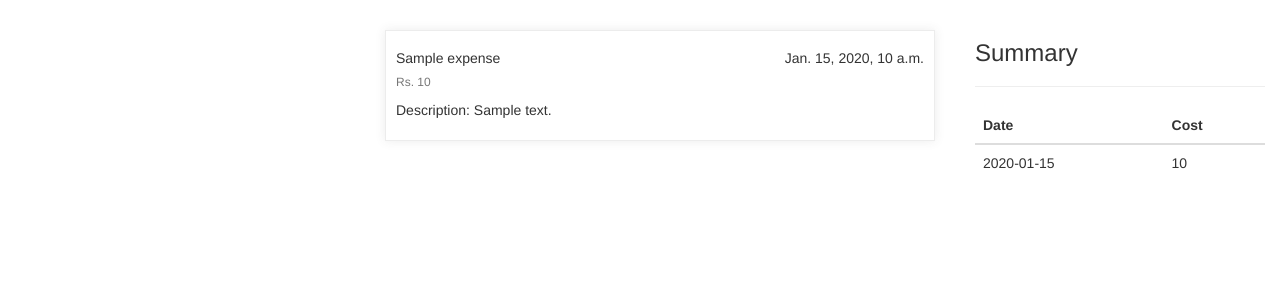
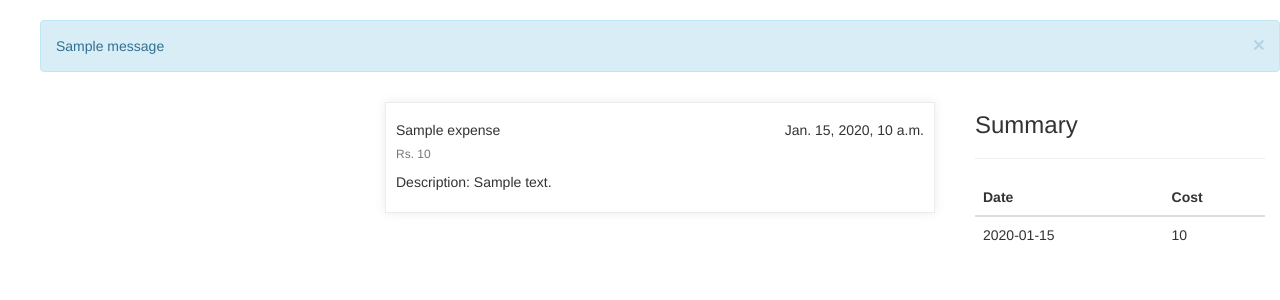
Before and after one commit to PratitiJain/expense-tracker, a Django app: page / in a window 1280 px wide. Shown: the part 52-352 px from the top of the page. Run offline with Django 3.2, Linux system fonts and the light colour scheme; tables that the repository leaves empty hold one stand-in row (values such as "Sample post"); one stand-in notice (Sample message) is shown; some libraries are stand-ins or nearby versions.

Commit message:
added flash messages
Signed-off-by: Chetanya <chetanyashrimalie5@gmail.com>

```diff
--- a/expense_app/templates/expense_app/home.html
+++ b/expense_app/templates/expense_app/home.html
@@ -2,12 +2,26 @@
 {% load staticfiles %}
 {% block title %}Home{% endblock %}
 {% block body %}
+    {% if messages %}
+        <ul class="messages">
+            {% for message in messages %}
+                <div class="alert alert-info alert-dismissable">
+                    <button type="button" class="close" data-dismiss="alert"
+                            aria-hidden="true">&times;
+                    </button>
+                    {{ message }}
+                </div>
+{#                <li{% if message.tags %}#}
+{#                    class="{{ message.tags }}"{% endif %}>{{ message }}</li>#}
+            {% endfor %}
+        </ul>
+    {% endif %}
     <div class="container-fluid">
         <div class="row">
             <div class="col-md-3"></div>
             <div class="col-md-6 col-sm-12">
                 <ul id="myul">
-                <!--looping through items of content-->
+                    <!--looping through items of content-->
                     {% for item in content %}
                         <li class="card"
                             style="border: 1px solid rgba(72,72,72,0.1); box-shadow: 0 0 10px  rgba(72, 72, 72, 0.1); padding: 10px;margin: 10px;list-style-type: none;">
--- a/expense_app/views.py
+++ b/expense_app/views.py
@@ -1,9 +1,10 @@
 # -*- coding: utf-8 -*-
 from __future__ import unicode_literals
 
-from django.http import HttpResponse
-from django.shortcuts import render
+from django.http import HttpResponse, HttpResponseRedirect
+from django.shortcuts import render, redirect
 from django.views import View
+from django.contrib import messages
 
 from expense_app.models import Expense
 from expense_app.forms import ExpenseForm
@@ -15,10 +16,12 @@ def home(request):
     content = Expense.objects.all().order_by('-date')
     # Dictionary
     summary = {}
+
     # temporary variables
     temp_date = 0
     sum = 0
     count = 0
+
     # looping through content and calculating the cost in the order of date
     for item in content:
         if count == 0:
@@ -32,8 +35,10 @@ def home(request):
             sum = item.cost
             summary[str(item.date.date())] = item.cost
         temp_date = item.date.date()
+
     # print the summary of cost
     print(summary)
+
     # rendering template
     return render(request, 'expense_app/home.html',
                   {'content': content, 'summary': summary})
@@ -56,4 +61,8 @@ class ExpenseFormView(View):
 
         if form.is_valid():
             expense_detail = form.save()
-        return render(request, self.template_name, {'form': form})
+            messages.success(request, "Added Successfully")
+            return redirect('/')
+        else:
+            messages.error(request, "Please enter details correctly")
+            return render(request, self.template_name, {'form': form})
--- a/expensetracker/settings.py
+++ b/expensetracker/settings.py
@@ -114,3 +114,6 @@ USE_TZ = True
 # https://docs.djangoproject.com/en/2.0/howto/static-files/
 
 STATIC_URL = '/static/'
+
+# message storage
+MESSAGE_STORAGE = 'django.contrib.messages.storage.cookie.CookieStorage'
```
